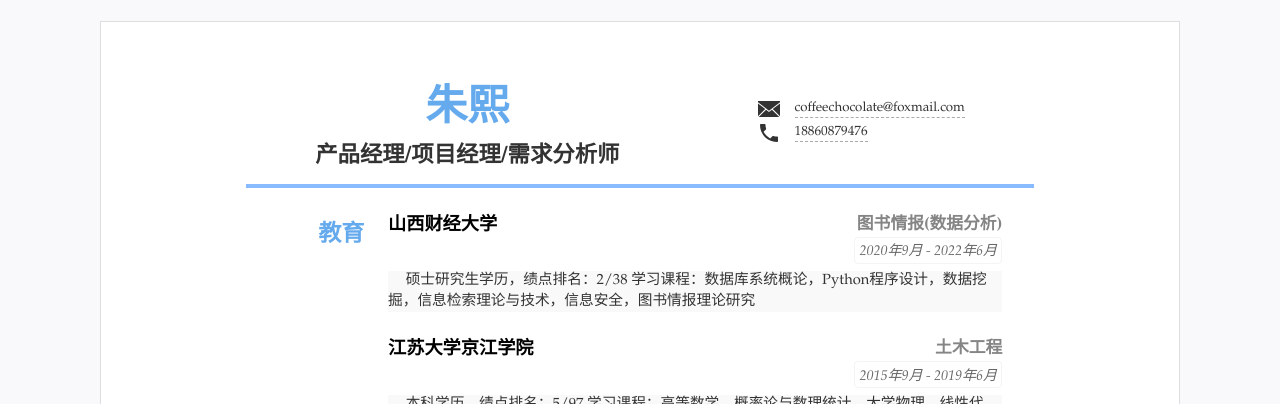
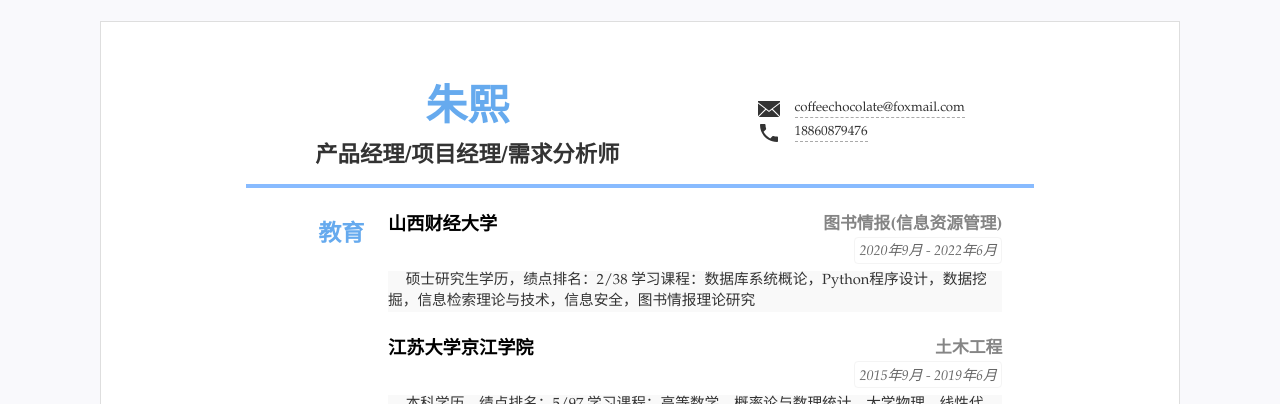
Before and after one commit to qiaokelishushu/CV, a Jekyll site: the page built from index.html, in a window 1280 px wide. Shown: the top 404 px of the page. Built offline with Jekyll 4.4.1, drawn with Linux system fonts in a browser that asks for light colours.

Commit message:
Update resume.yml

```diff
--- a/_data/resume.yml
+++ b/_data/resume.yml
@@ -32,7 +32,7 @@ main: #简历主要内容，
   content: #内容基本格式 标题-副标题-日期-详细内容 (都允许空)
   - title: 山西财经大学
     duration: "2020年9月 - 2022年6月"
-    sub: 图书情报(数据分析)
+    sub: 图书情报(信息资源管理)
     detail: 硕士研究生学历，绩点排名：2/38  学习课程：数据库系统概论，Python程序设计，数据挖掘，信息检索理论与技术，信息安全，图书情报理论研究
   - title: 江苏大学京江学院
     duration: "2015年9月 - 2019年6月"
```
